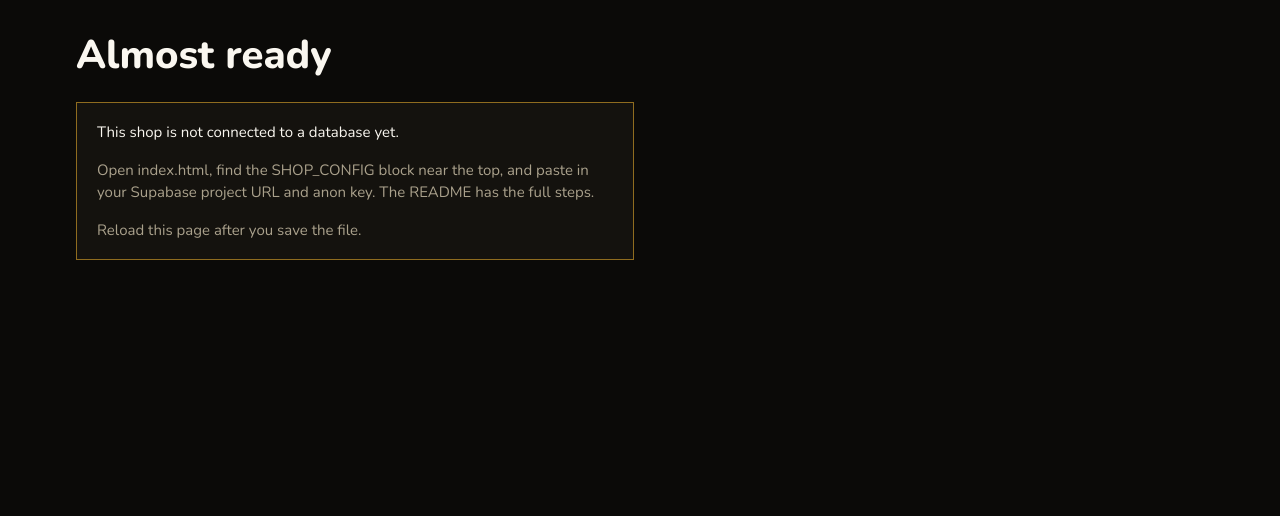
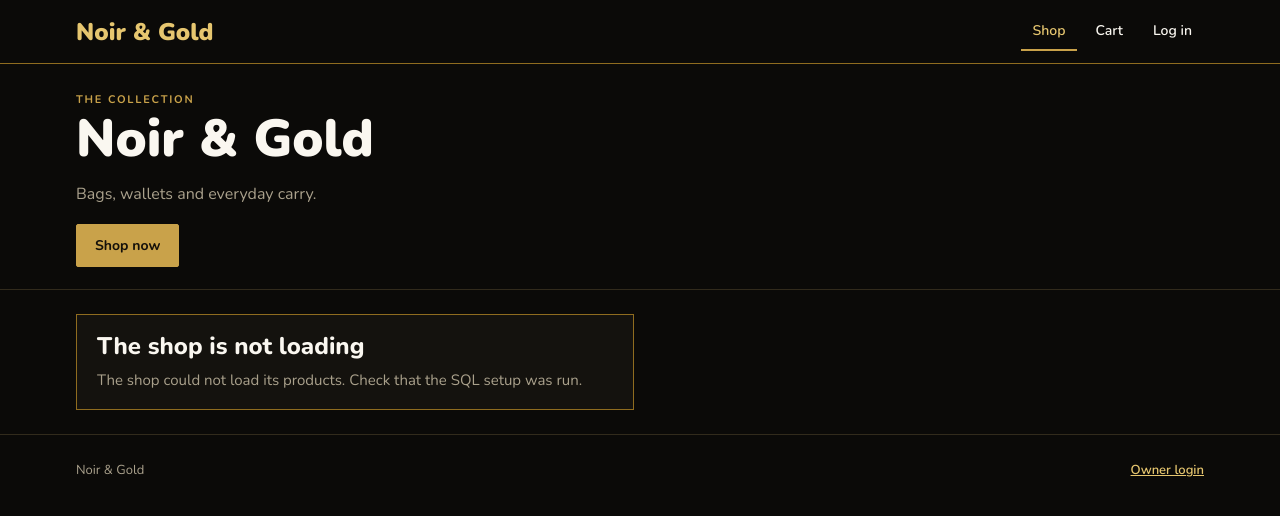
Before and after one commit to cxrlosrx11/ayapanaonlineshop, a plain HTML site: page index.html in a window 1280 px wide. Drawn offline with nearby package versions, Linux system fonts and the light colour scheme; no server answers.

Commit message:
Update index.html

```diff
--- a/index.html
+++ b/index.html
@@ -259,8 +259,8 @@ td.r,th.r{text-align:right}
      ============================================================ -->
 <script>
 window.SHOP_CONFIG = {
-  SUPABASE_URL: "PASTE_YOUR_PROJECT_URL_HERE",
-  SUPABASE_ANON_KEY: "PASTE_YOUR_ANON_PUBLIC_KEY_HERE"
+  SUPABASE_URL: "https://rdxpzlkidihnxkodovro.supabase.co",
+  SUPABASE_ANON_KEY: "eyJhbGciOiJIUzI1NiIsInR5cCI6IkpXVCJ9.eyJpc3MiOiJzdXBhYmFzZSIsInJlZiI6InJkeHB6bGtpZGlobnhrb2RvdnJvIiwicm9sZSI6ImFub24iLCJpYXQiOjE3OTM1NzMyOTMsImV4cCI6MjEwOTE0OTI5M30.8i1N_oxhW7LK2NBA47usV9m6ibZ0FygMonb9Zn9Gb4k"
 };
 </script>
 
```
